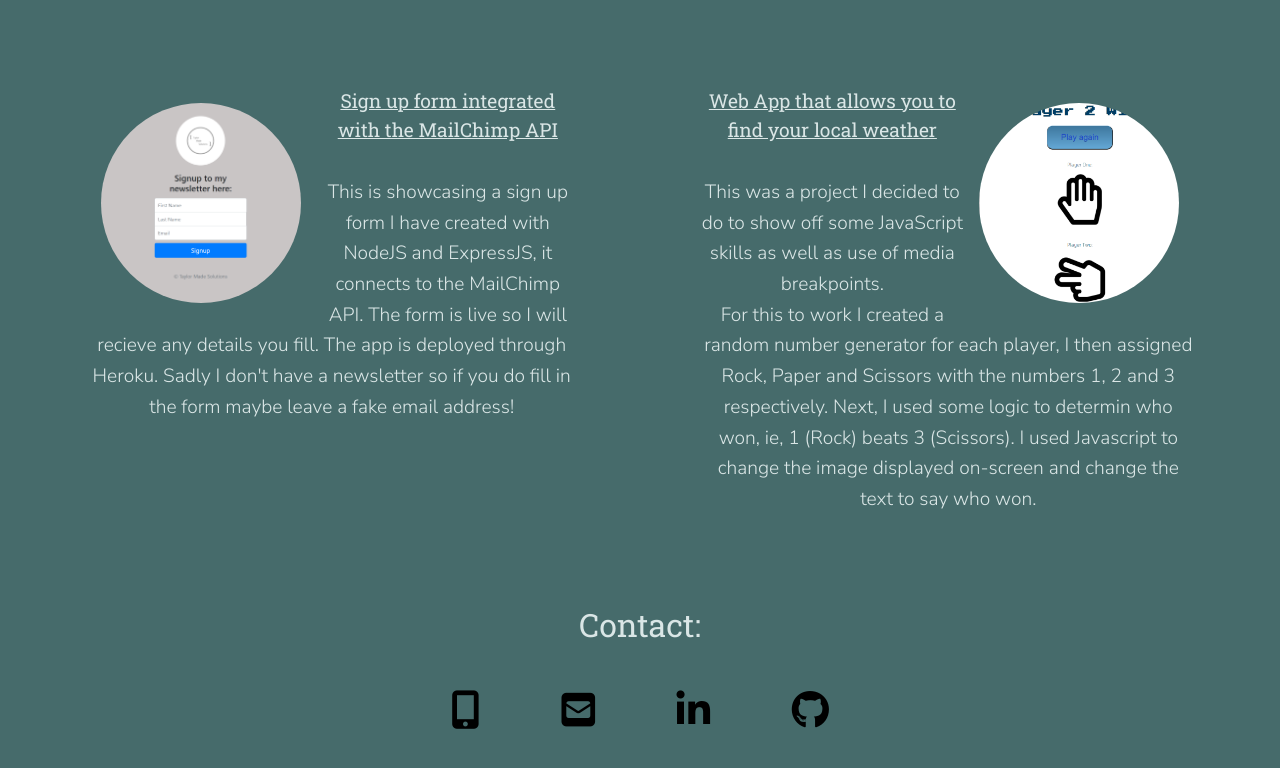
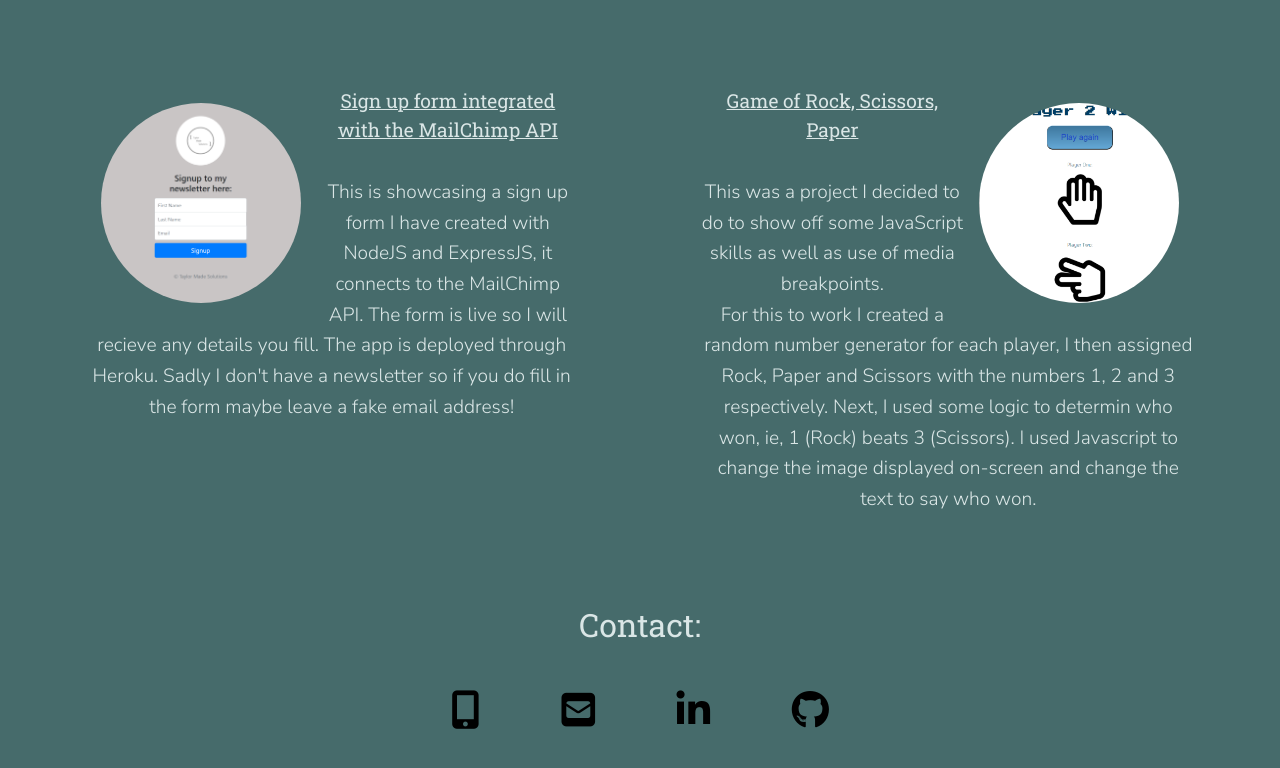
Before and after one commit to beta86/Portfolio, a plain HTML site: page index.html in a window 1280 px wide. Shown: the part 2732-3500 px from the top of the page. Drawn offline with nearby package versions, Linux system fonts and the light colour scheme.

Commit message:
Update index.html
Change title of new Project

```diff
--- a/index.html
+++ b/index.html
@@ -118,9 +118,7 @@
             </div>
             <div class="col-lg project-col">
                 <img class="api-image-right" src="images/RSP.png" alt="Image of Rock Paper Scissors game">
-                <a class="link-text" href="https://beta86rps.000webhostapp.com/" target="_blank">Web App that allows you
-                    to find
-                    your local weather</a>
+                <a class="link-text" href="https://beta86rps.000webhostapp.com/" target="_blank">Game of Rock, Scissors, Paper</a>
                 <p class="project-text">
                     <br> This was a project I decided to do to show off some JavaScript skills as well as use of media
                     breakpoints.
```
